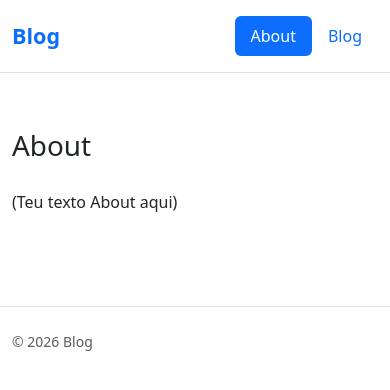
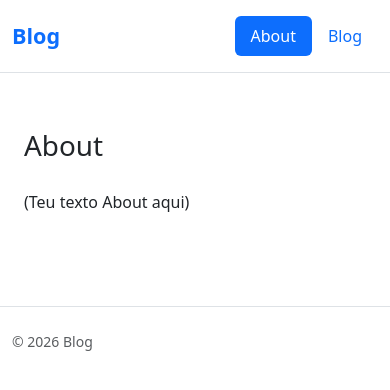
Before and after one commit to caroltheastronaut/blog, a Jekyll site: the page built from index.md, in a window 390 px wide. Shown: the top 390 px of the page. Built offline with Jekyll 4.4.1, drawn with Linux system fonts in a browser that asks for light colours.

Commit message:
Update site.css

```diff
--- a/assets/css/site.css
+++ b/assets/css/site.css
@@ -8,3 +8,11 @@ main ul, main ol { margin-bottom: 1rem; }
 main pre, main code { font-size: 0.95em; }
 main pre { padding: 1rem; border-radius: .5rem; overflow: auto; }
 main blockquote { padding-left: 1rem; border-left: 4px solid rgba(0,0,0,.1); }
+
+/* Mais margem lateral no mobile */
+@media (max-width: 576px) {
+  main.container {
+    padding-left: 1.5rem;
+    padding-right: 1.5rem;
+  }
+}
```
